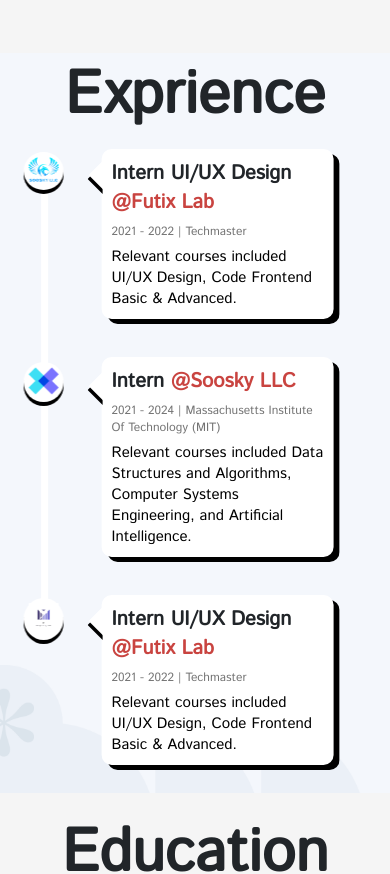
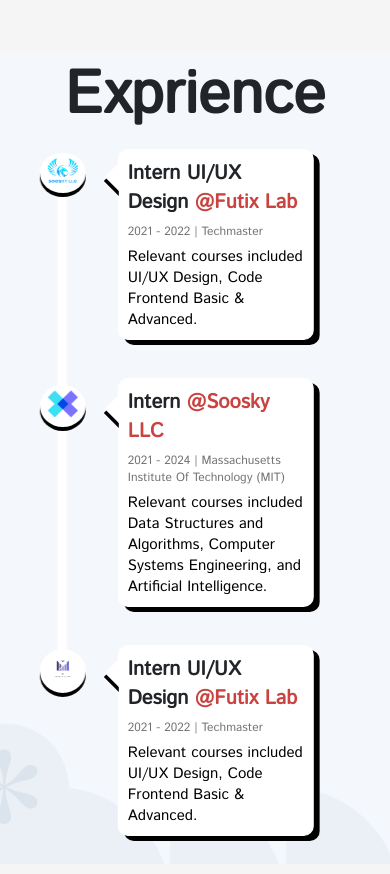
Before and after one commit to hvt733/portfolio_project, an Angular app in the folder portfolio/: page /about in a window 390 px wide. Shown: the part 3520-4394 px from the top of the page. Built offline with nearby package versions, Linux system fonts and the light colour scheme.

Commit message:
fix timeline

```diff
--- a/portfolio/src/app/components/about/about.component.css
+++ b/portfolio/src/app/components/about/about.component.css
@@ -1020,7 +1020,7 @@
 
 
 
-@media only screen and (min-width: 600px) and (max-width: 1024px){
+@media only screen and (min-width: 478px) and (max-width: 1024px){
   .about_PC{
     display: none;
   }
@@ -1250,10 +1250,10 @@
     content: "";
     background-color: var(--white-color);
     height: 70%;
-    width: 7px;
+    width: 8px;
     left: 10%;
     top: 5%;
-    transform: translateX(-50%);
+    transform: translateX(-65%);
     animation: moveline1 3s linear forwards;
   }
 
@@ -1264,8 +1264,8 @@
   .about_MB .timeline_MB .right_container_MB{
     margin-bottom: 5%;
     position: relative;
-    left: 0%;
-    transform: translateX(5%);
+    left: 2px;
+    transform: translateX(4%);
   }
 
   .about_MB .anima1_MB,
@@ -1353,7 +1353,7 @@
   }
   .about_MB .timeline_MB .container{
     width: 70%;
-    padding: 10px 0px;
+    padding: 10px;
   }
 
 
@@ -1492,7 +1492,7 @@
       height: 0;
     }
     100%{
-      height: 65%;
+      height: 68%;
     }
   }
 
@@ -1773,7 +1773,7 @@
 
 
 
-@media only screen and (max-width: 599px) {
+@media only screen and (max-width: 477px) {
   .about_MB{
     display: none;
   }
@@ -2007,10 +2007,10 @@
     content: "";
     background-color: white;
     height: 70px;
-    width: 7px;
-    left: 11.5%;
-    top: 7%;
-    transform: translateX(-55%);
+    width: 9px;
+    left: 16%;
+    top: 3%;
+    transform: translateX(-50%);
     animation: moveline1 3s linear forwards;
   }
 
@@ -2104,9 +2104,9 @@
     border-radius: 50%;
     background-color: white;
     box-shadow: 0px 4px 0px 0px black;
-    padding: 7px 8px 3px 8px;
+    padding: 5px 5px 3px 5px;
     z-index: 999;
-    transform: translateX(-50%);
+    transform: translateX(-45%);
 
   }
   .about_TABLET .text_box_right_TABLET .logo_TABLET img{
@@ -2115,7 +2115,7 @@
     width: auto;
   }
   .about_TABLET .timeline_TABLET .container{
-    width: 70%;
+    width: 60%;
     padding: 10px;
   }
 
@@ -2123,12 +2123,12 @@
 
   .about_TABLET .text_box_right_TABLET .logo_TABLET{
     position: absolute;
-    left: -15%;
+    left: -16%;
     top: 7%;
     border-radius: 50%;
     background-color: white;
     box-shadow: 0px 4px 0px 0px black;
-    padding: 5px 5px 3px 5px;
+    padding: 5px 8px 5px 8px;
     z-index: 999;
     transform: translateX(-50%);
 
@@ -2281,7 +2281,7 @@
     content: "";
     width: 5px;
     height: 85%;
-    top: 0;
+    top: 30px;
     background-color: black;
     left: 14%;
     z-index: -2;
@@ -2293,7 +2293,7 @@
       height: 0;
     }
     100%{
-      height: 65%;
+      height: 70%;
     }
   }
 
@@ -2302,7 +2302,7 @@
       height: 0;
     }
     100%{
-      height: 82%;
+      height: 77%;
     }
   }
 
```
